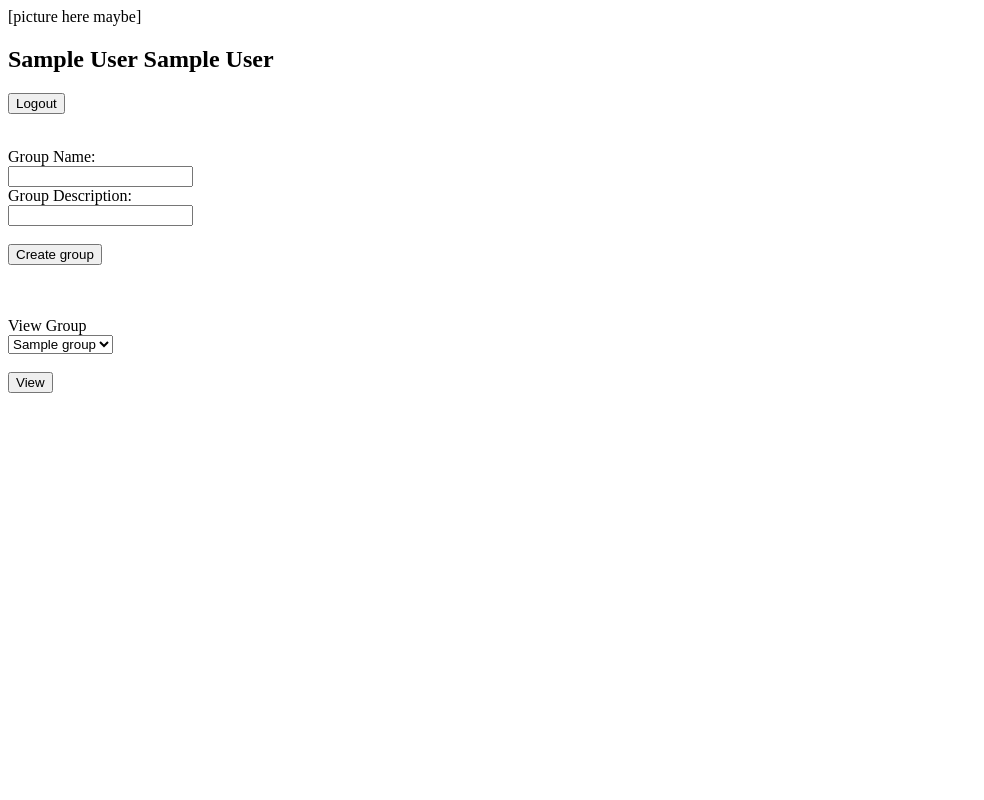
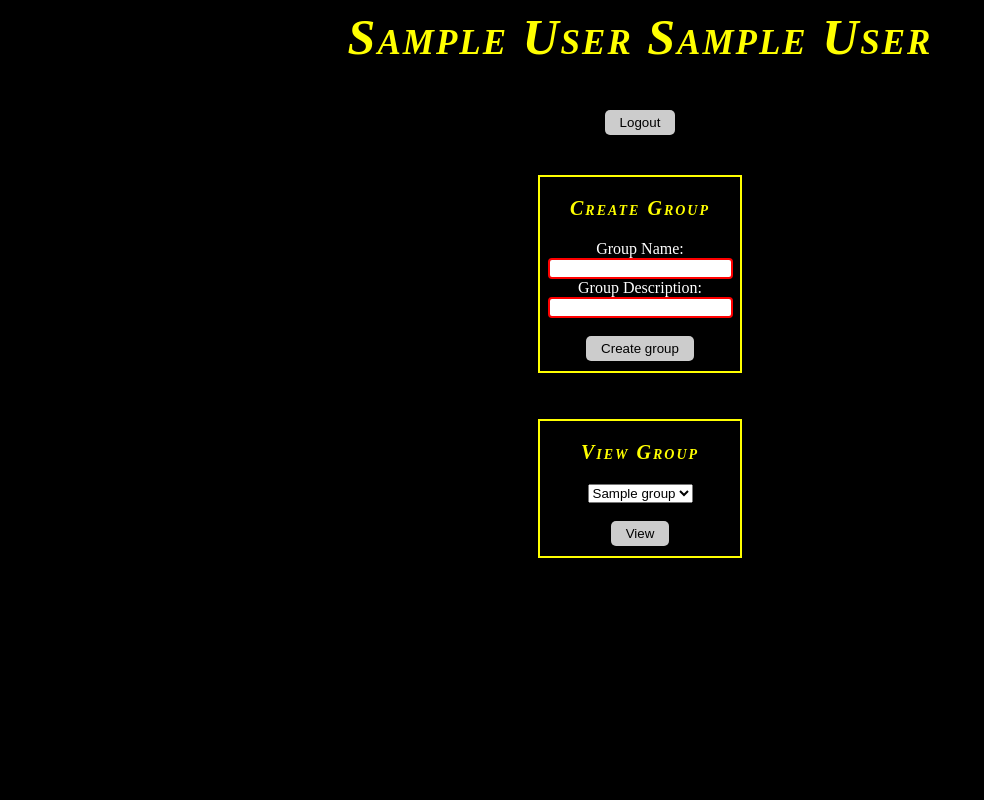
Before and after one commit to DanielHader/technozap, a PHP site: the page made by viewProfile.php in a window 1280 px wide. Shown: the whole page, without its empty margins (0-984 px from the left). Run offline with PHP 8.4, Linux system fonts and the light colour scheme; the visitor is signed in with stand-in values (Sample User, id 1); tables that the repository leaves empty hold one stand-in row (values such as "Sample post").

Commit message:
Styled in same way as index

```diff
--- a/viewProfile.php
+++ b/viewProfile.php
@@ -19,12 +19,69 @@
 	if ($result = mysqli_query($conn, "SELECT * FROM `users` WHERE `username` LIKE '$viewUsername'")) {
 		if (mysqli_num_rows($result) > 0) {
 			$info = mysqli_fetch_array($result);
-			echo "[picture here maybe]<br>";
+?>
+<html>
+<head>
+<style>
+h2 {
+   	   color: yellow;
+   	   text-align: center;
+   	   letter-spacing: 2px;
+   	   font-family: "Times New Roman", Times, serif;
+   	   font-style: italic;
+   	   font-size: 50px;
+   	   font-weight: bold;
+  	   font-variant: small-caps;
+	}
+body {
+	background-color: black;
+	color: white;
+}
+form {
+          text-align: center;
+          margin-left: 530px;
+          margin-right: 530px;
+          margin-bottom: 10px;
+          border: 2px solid yellow;
+       }
+form.idk {
+	border: 2px solid black;
+}
+input[type=submit] {
+    padding:5px 15px;
+    background:#ccc;
+    border:0 none;
+    cursor:pointer;
+    -webkit-border-radius: 5px;
+    border-radius: 5px;
+    margin-bottom: 10px;
+}
+input[type=text] {
+    border: 2px solid red;
+    border-radius: 4px;
+}
+p {
+       	color: yellow;
+   	   text-align: center;
+   	   letter-spacing: 2px;
+   	   font-family: "Times New Roman", Times, serif;
+   	   font-style: italic;
+   	   font-size: 20px;
+   	   font-weight: bold;
+  	   font-variant: small-caps;
+       }
+</style>
+</head>
+<body>
+
+
+
+<?php
 			echo '<h2>'.$info["first name"].' '.$info["last name"].'</h2>';
 
 			if (isset($_SESSION["username"]) && strcmp($_SESSION["username"], $_GET["user"]) == 0) {
 				// Logout form
-				echo '<form action="'.($_SERVER["PHP_SELF"]).'?user='.$_SESSION["username"].'" method="POST">';
+				echo '<form class="idk" action="'.($_SERVER["PHP_SELF"]).'?user='.$_SESSION["username"].'" method="POST">';
 				echo '<input type="submit" name="logout" value="Logout">';
 				echo '</form>';
 
@@ -32,6 +89,7 @@
 				// Create group form
 				echo $createGroup_notify."<br>";
 				echo '<form action="'.($_SERVER["PHP_SELF"]).'?user='.$_SESSION["username"].'" method="POST">';
+				echo '<p>Create Group</p>';
 				echo 'Group Name:<br><input type="text" name="groupName"><br>';
 				echo 'Group Description:<br><input type="text" name="groupDesc"><br><br>';
 				echo '<input type="submit" name="createGroup" value="Create group">';
@@ -42,8 +100,8 @@
 				// View group form
 				$groups = getGroupList($conn);
 				echo '<div id="view_group_div">';
-				echo 'View Group';
 				echo '<form action="displayGroup.php" method="GET">';
+				echo '<p>View Group</p>';
 				echo '<select name="groupName">';
 
 				foreach ($groups as $group)
@@ -61,3 +119,5 @@
 		mysqli_free_result($result);
 	}
 ?>
+</body>
+</html>
```
